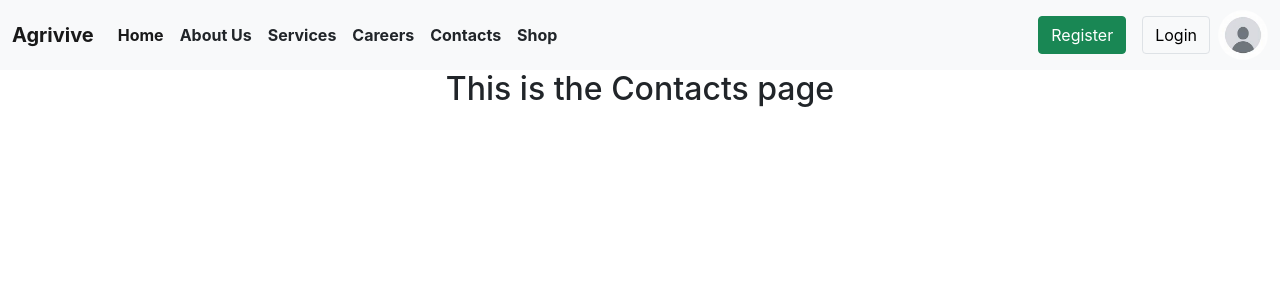
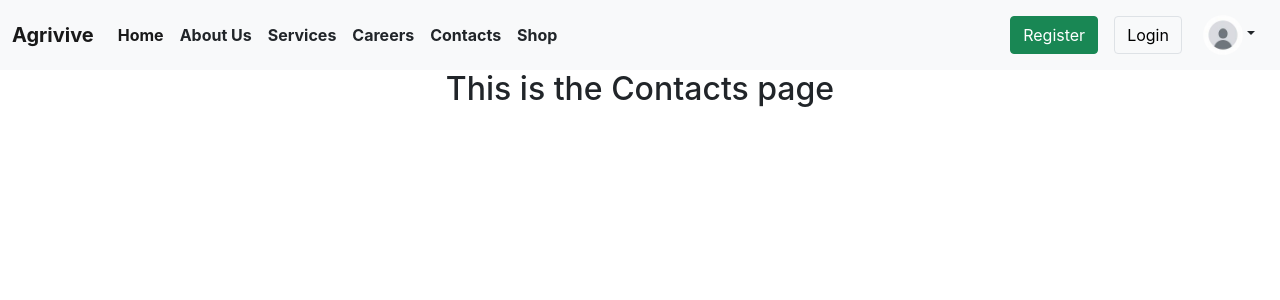
Before and after one commit to HariSirikonda/Agrivive, a React (Create React App) app: page /contacts in a window 1280 px wide. Shown: the top 300 px of the page. Built offline with nearby package versions, Linux system fonts and the light colour scheme.

Commit message:
NAvbar Updated

```diff
--- a/src/components/navbar.js
+++ b/src/components/navbar.js
@@ -1,4 +1,5 @@
 import { Link } from 'react-router-dom';
+import { useState } from 'react';
 import Profile from './images/profile.jpeg';
 
 const Navbar = () => {
@@ -43,7 +44,11 @@ const Navbar = () => {
       <div className='container align-items-center justify-content-end w-25'>
         <button className='btn btn-success m-2' type='submit' >Register</button>
         <button className='btn btn-light m-2 border' type='submit'>Login</button>
-        <img className='img-fluid rounded-circle' src={Profile} style={{width: '50px',height:'50px'}}></img>
+        <div class="btn-group m-0 p-0">
+          <button type="button" class="btn dropdown-toggle" data-bs-toggle="dropdown" aria-expanded="false">
+            <img src={Profile} alt="Profile Picture" class="rounded-circle" style={{ width: '40px', height: '40px' }} />
+          </button>
+        </div>
       </div>
     </nav>
   );
```
